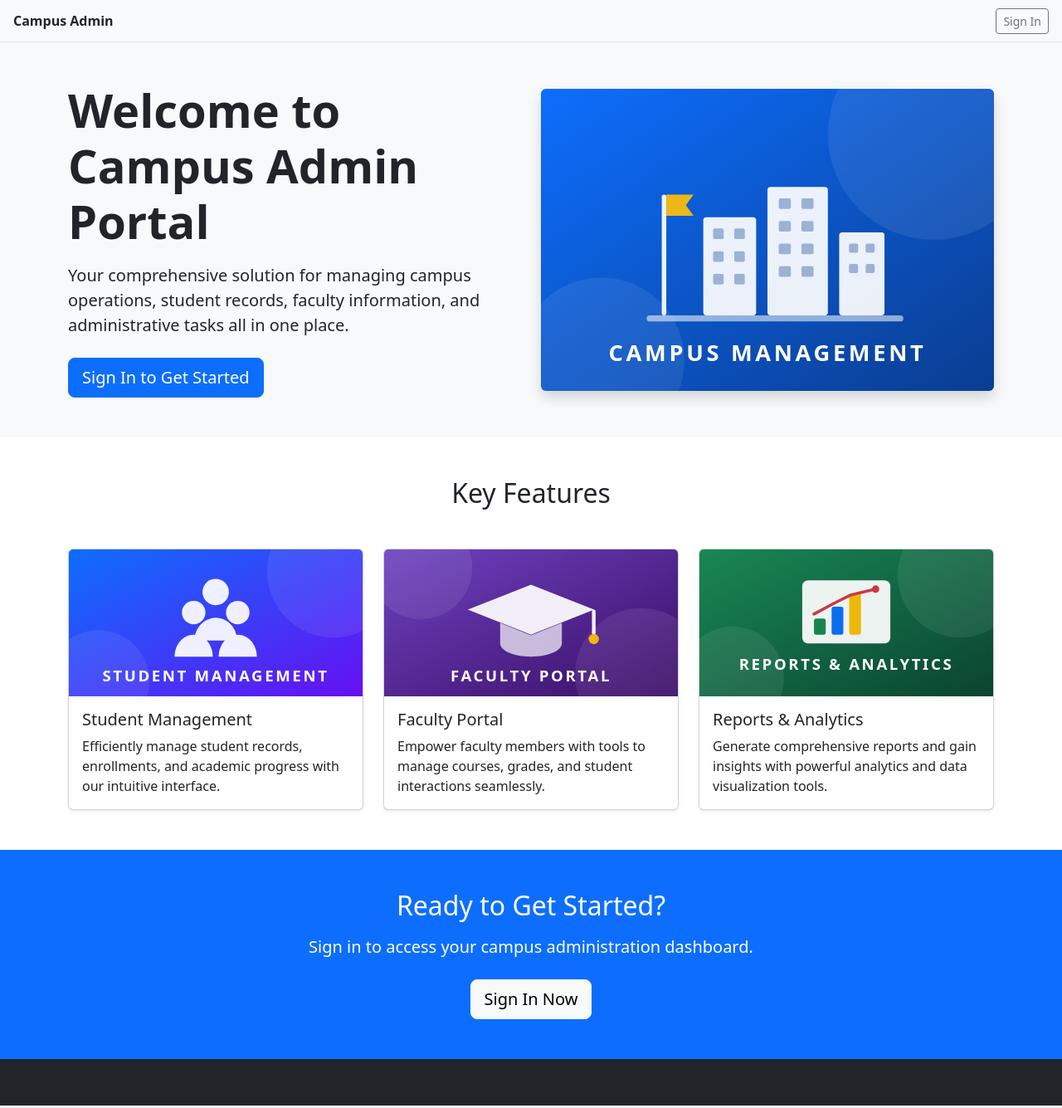
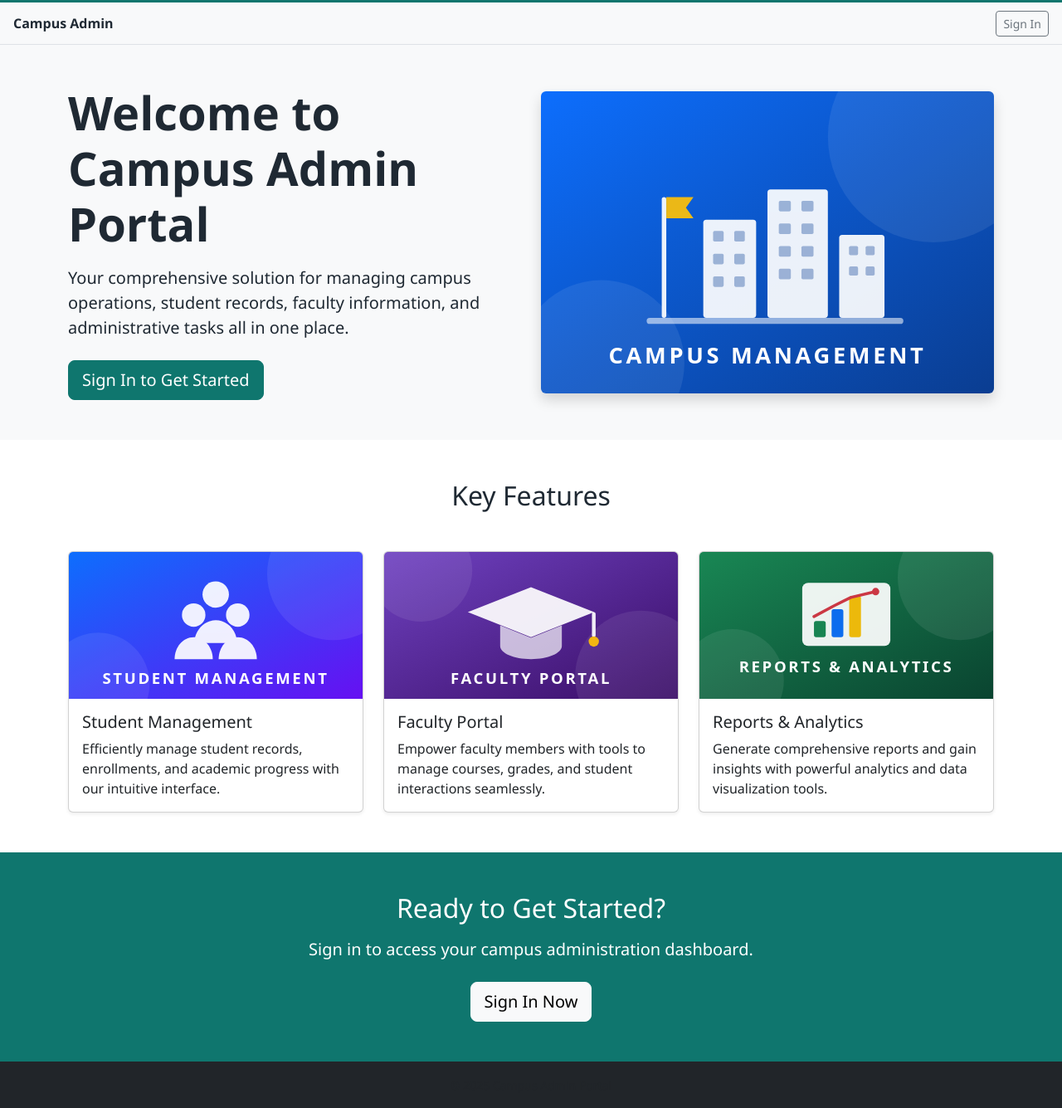
Before and after one commit to nyjc-computing/campus-admin, a Flask app: page / in a window 1280 px wide. Shown: the whole page at 83% size. Run offline with Flask 3, Linux system fonts and the light colour scheme.

Commit message:
feat(theme): one campus design language, per-section accent colours
The audit pages kept campus-audit's original styling while the admin
pages wore stock bootstrap — it read as a transplanted port. Both
sections now share one theme, built from campus-audit's design
language (Segoe UI type, #f6f7f9 canvas, white surfaces, 1px #d9dde3
borders, dense minimal components), with a per-section accent so you
can tell where you are at a glance:

- body[data-section] drives --section-accent: admin is teal
  (#0f766e), audit is violet (#6d4fa1). Accents deliberately avoid
  blue (bootstrap's primary/info look) and the audit trail's semantic
  status hues (green/amber/red) — status pills everywhere stay
  semantic.
- Admin shell restyled: white sticky navbar with a 1px border and a
  3px accent strip (mirroring the audit header), links/buttons/pills/
  form focus/sidebar-active follow the accent, sidebar goes white
  surface, page canvas grey with white content.
- Audit keeps its layout; its accent moves blue -> violet (links,
  buttons, active nav, journey links) and its header gains the same
  3px accent strip. Status colours untouched.

data-section lands on both base templates; tests assert the audit
tag (59 OK).

```diff
--- a/apps/admin/audit/templates/audit/base.html
+++ b/apps/admin/audit/templates/audit/base.html
@@ -9,7 +9,7 @@
     <link rel="stylesheet" href="/audit/static/css/main.css">
     {% block extra_css %}{% endblock %}
 </head>
-<body>
+<body data-section="audit">
     <!-- Navigation header -->
     <header class="audit-header">
         <div class="header-container">
--- a/apps/admin/static/css/style.css
+++ b/apps/admin/static/css/style.css
@@ -1,14 +1,122 @@
-/* Campus Admin Portal - Minimal Skeletal Styles */
+/* Campus Admin Portal — campus theme
+   One design language across the portal, borrowed from the campus
+   audit UI (1px borders, light surfaces, dense type) with a
+   per-section accent so admin and audit are tellable apart at a
+   glance. Accents deliberately avoid blue (bootstrap's primary/info
+   look) and the audit trail's semantic status hues (green/amber/red):
+   admin is teal, audit is violet. */
 
 /* CSS Variables */
 :root {
-    --border-color: #dee2e6;
-    --text-primary: #212529;
-    --text-secondary: #6c757d;
+    /* Campus shared palette (mirrors apps/admin/audit/static/css/main.css) */
+    --campus-bg: #f6f7f9;
+    --campus-surface: #ffffff;
+    --campus-border: #d9dde3;
+    --campus-text: #1f2933;
+    --campus-muted: #61685c;
+    --campus-font: "Segoe UI", system-ui, -apple-system, sans-serif;
+    --campus-accent-admin: #0f766e;
+    --campus-accent-admin-dark: #0b5d57;
+    --campus-accent-audit: #6d4fa1;
+    --campus-accent-audit-dark: #57408a;
+
+    /* Existing component names now point at the shared palette */
+    --border-color: var(--campus-border);
+    --text-primary: var(--campus-text);
+    --text-secondary: var(--campus-muted);
     --text-muted: #adb5bd;
-    --bg-sidebar: #f8f9fa;
-    --bg-hover: #e9ecef;
+    --bg-sidebar: var(--campus-surface);
+    --bg-hover: #eef0f3;
     --sidebar-width: 200px;
+}
+
+/* Section identity: the body tag carries data-section, everything
+   accent-coloured reads --section-accent. */
+body[data-section="admin"] {
+    --section-accent: var(--campus-accent-admin);
+    --section-accent-dark: var(--campus-accent-admin-dark);
+}
+
+body[data-section="audit"] {
+    --section-accent: var(--campus-accent-audit);
+    --section-accent-dark: var(--campus-accent-audit-dark);
+}
+
+/* Base typography and canvas: the audit UI's font and page tone */
+body {
+    font-family: var(--campus-font);
+    background: var(--campus-bg);
+    color: var(--campus-text);
+}
+
+main#main-content {
+    background: var(--campus-surface);
+}
+
+/* Bootstrap's primary accents follow the section accent */
+a {
+    color: var(--section-accent);
+}
+
+a:hover {
+    color: var(--section-accent-dark);
+}
+
+body .btn-primary {
+    --bs-btn-bg: var(--section-accent);
+    --bs-btn-border-color: var(--section-accent);
+    --bs-btn-hover-bg: var(--section-accent-dark);
+    --bs-btn-hover-border-color: var(--section-accent-dark);
+    --bs-btn-active-bg: var(--section-accent-dark);
+    --bs-btn-active-border-color: var(--section-accent-dark);
+    --bs-btn-disabled-bg: var(--section-accent);
+    --bs-btn-disabled-border-color: var(--section-accent);
+}
+
+body .btn-outline-primary {
+    --bs-btn-color: var(--section-accent);
+    --bs-btn-border-color: var(--section-accent);
+    --bs-btn-hover-bg: var(--section-accent);
+    --bs-btn-hover-border-color: var(--section-accent);
+    --bs-btn-hover-color: #fff;
+    --bs-btn-active-bg: var(--section-accent);
+    --bs-btn-active-border-color: var(--section-accent);
+}
+
+body .text-primary {
+    color: var(--section-accent) !important;
+}
+
+body .nav-pills .nav-link.active {
+    background-color: var(--section-accent);
+}
+
+body .form-control:focus,
+body .form-select:focus {
+    border-color: var(--section-accent);
+    box-shadow: 0 0 0 0.2rem color-mix(in srgb, var(--section-accent) 25%, transparent);
+}
+
+body .form-check-input:checked {
+    background-color: var(--section-accent);
+    border-color: var(--section-accent);
+}
+
+/* Landing CTA band: primary blue reads as generic bootstrap; the
+   section accent keeps the page in the portal's language. */
+body[data-section="admin"] section.bg-primary {
+    background-color: var(--section-accent) !important;
+}
+
+/* Header: white sticky bar with a 1px border and a section accent
+   strip — the same skeleton as the audit UI's header. */
+body .navbar {
+    background: var(--campus-surface);
+    border-bottom: 1px solid var(--campus-border);
+    border-top: 3px solid var(--section-accent);
+    position: sticky;
+    top: 0;
+    z-index: 1020;
 }
 
 /* Reset main padding for full-height layout */
@@ -88,7 +196,9 @@ main {
 
 .sidebar-link.active {
     background: var(--bg-hover);
-    border-left-color: var(--text-primary);
+    border-left-color: var(--section-accent);
+    color: var(--section-accent);
+    font-weight: 600;
 }
 
 .sidebar-link.disabled {
--- a/apps/admin/templates/base.html
+++ b/apps/admin/templates/base.html
@@ -9,7 +9,7 @@
     <link rel="stylesheet" href="{{ url_for('static', filename='css/style.css') }}">
     {% block extra_css %}{% endblock %}
 </head>
-<body class="d-flex flex-column min-vh-100">
+<body class="d-flex flex-column min-vh-100" data-section="admin">
     <!-- Skip to content link for accessibility -->
     <a href="#main-content" class="skip-to-content visually-hidden-focusable">Skip to main content</a>
 
```
Also changed, not shown: apps/admin/audit/static/css/main.css (+13 -3 lines), tests/test_audit_ui.py (+5 -0 lines).
